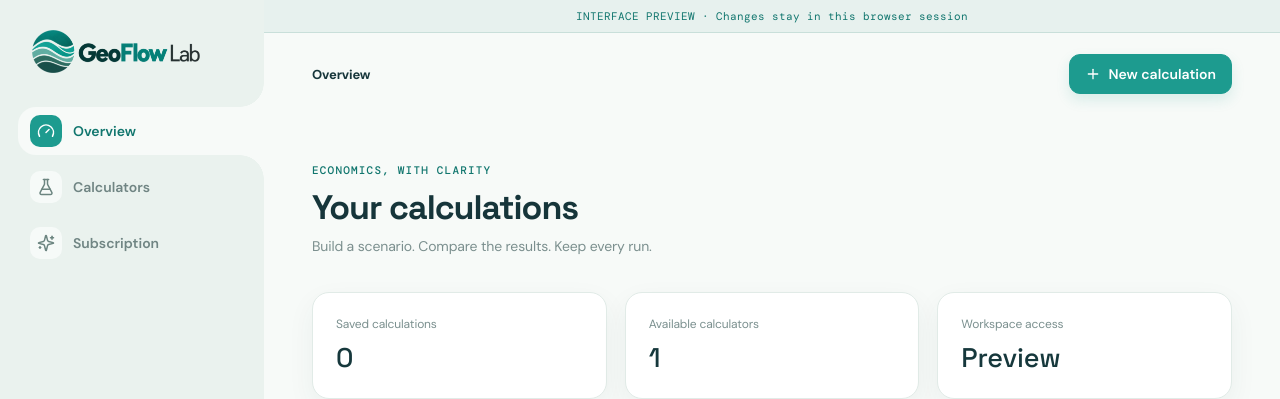
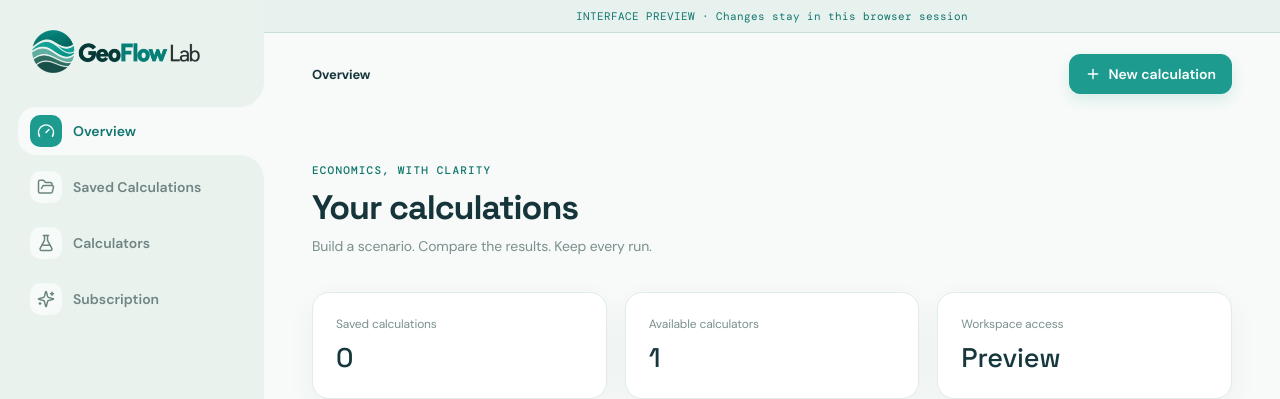
Before and after one commit to adamhfx/geoflowlab, a Next.js app: page /preview in a window 1280 px wide. Shown: the top 399 px of the page. Built offline with nearby package versions, Linux system fonts and the light colour scheme.

Commit message:
Add Saved Calculations sidebar page

```diff
--- a/app/WorkspaceApp.tsx
+++ b/app/WorkspaceApp.tsx
@@ -55,7 +55,7 @@ type Workspace = {
   calculations: Calculation[];
   calculators: CatalogItem[];
 };
-type View = "overview" | "catalog" | "editor" | "results" | "billing" | "models" | "settings";
+type View = "overview" | "saved" | "catalog" | "editor" | "results" | "billing" | "models" | "settings";
 const usd = (v: number) =>
   new Intl.NumberFormat("en-CA", {
     style: "currency",
@@ -539,6 +539,7 @@ export default function App({ preview = false }: { preview?: boolean }) {
           {(
             [
               { id: "overview", label: "Overview", icon: Gauge },
+              { id: "saved", label: "Saved Calculations", icon: FolderOpen },
               { id: "catalog", label: "Calculators", icon: FlaskConical },
               { id: "billing", label: "Subscription", icon: Sparkles },
             ] as const
@@ -589,7 +590,7 @@ export default function App({ preview = false }: { preview?: boolean }) {
                     ? "Calculators"
                     : view === "billing"
                       ? "Subscription"
-                      : view === "settings" ? "Settings" : view === "models" ? "Calculator workbooks"
+                      : view === "saved" ? "Saved Calculations" : view === "settings" ? "Settings" : view === "models" ? "Calculator workbooks"
                       : "Overview"}
             </strong>
           </div>
@@ -629,14 +630,14 @@ export default function App({ preview = false }: { preview?: boolean }) {
               </span>
             </div>
           )}
-          {view === "overview" && (
+          {(view === "overview" || view === "saved") && (
             <>
-              <div className="eyebrow">Economics, with clarity</div>
-              <h1 className="title">Your calculations</h1>
+              <div className="eyebrow">{view === "saved" ? "Your project library" : "Economics, with clarity"}</div>
+              <h1 className="title">{view === "saved" ? "Saved Calculations" : "Your calculations"}</h1>
               <p className="subtitle">
-                Build a scenario. Compare the results. Keep every run.
+                {view === "saved" ? "Reopen a saved calculation to review inputs, make changes, or view earlier results." : "Build a scenario. Compare the results. Keep every run."}
               </p>
-              <div className="metrics">
+              {view === "overview" && <div className="metrics">
                 <Metric
                   label="Saved calculations"
                   value={String(workspace?.calculations.length || 0)}
@@ -655,7 +656,7 @@ export default function App({ preview = false }: { preview?: boolean }) {
                         : "View and download"
                   }
                 />
-              </div>
+              </div>}
               <div className="section-head">
                 <h2>Saved projects</h2>
               </div>
@@ -758,7 +759,7 @@ export default function App({ preview = false }: { preview?: boolean }) {
               <div className="row wrap">
                 <button
                   className="btn ghost"
-                  onClick={() => setView("overview")}
+                  onClick={() => setView("saved")}
                 >
                   <ArrowLeft size={16} />
                   Calculations
--- a/lib/routes.ts
+++ b/lib/routes.ts
@@ -1,5 +1,5 @@
 export type AppRoute = {
-  view: "overview" | "catalog" | "editor" | "results" | "billing" | "models" | "settings" | "sales" | "signin";
+  view: "overview" | "saved" | "catalog" | "editor" | "results" | "billing" | "models" | "settings" | "sales" | "signin";
   preview: boolean;
   calculationId?: string;
   runId?: string;
@@ -57,6 +57,7 @@ export function parseAppRoute(pathname: string, search = ""): AppRoute | null {
   if (parts.length === 0) return section || calculator || mode ? null : { view: "sales", preview: false };
   if (parts.length === 1 && parts[0] === "workspace") return preview || section || calculator || mode ? null : { view: "overview", preview: false };
   if (parts.length === 1 && parts[0] === "calculators") return section || calculator || mode ? null : { view: "catalog", preview };
+  if (parts.length === 1 && parts[0] === "calculations") return section || calculator || mode ? null : { view: "saved", preview };
   if (parts.length === 1 && parts[0] === "subscription") return section || calculator || mode ? null : { view: "billing", preview };
   if (parts.length === 1 && parts[0] === "settings") return section || calculator || mode ? null : { view: "settings", preview };
   if (parts.length === 2 && parts[0] === "settings" && parts[1] === "workbooks") return section || calculator || mode ? null : { view: "models", preview };
@@ -83,6 +84,7 @@ export function routeHref(route: AppRoute): string {
     case "sales": if (route.preview) throw new Error("Sales route has no preview path."); path = "/"; break;
     case "overview": path = route.preview ? "" : "/workspace"; break;
     case "catalog": path = "/calculators"; break;
+    case "saved": path = "/calculations"; break;
     case "billing": path = "/subscription"; break;
     case "settings": path = "/settings"; break;
     case "models": path = "/settings/workbooks"; break;
```
Also changed, not shown: 1 other file (tests, documents, lock files or other folders).
